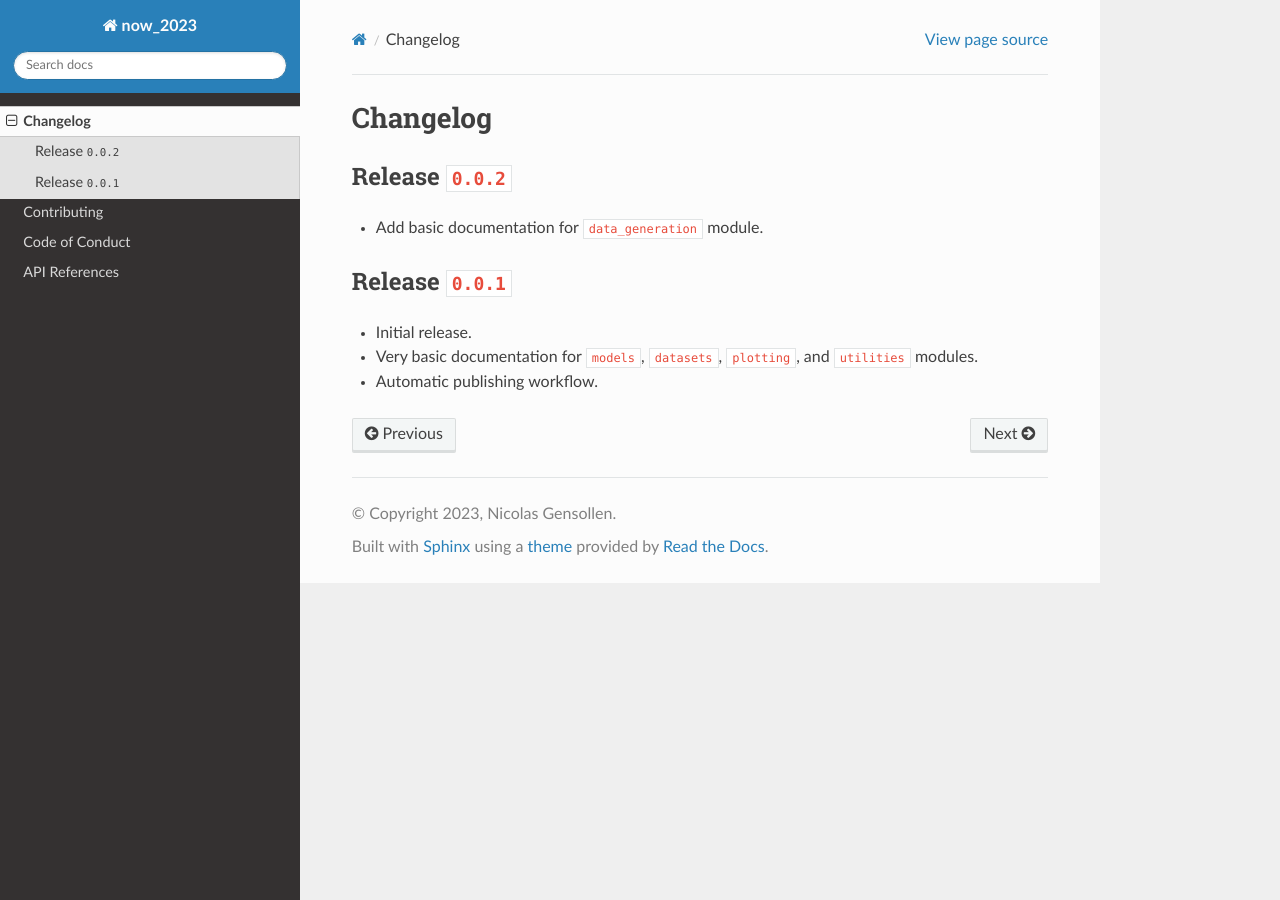
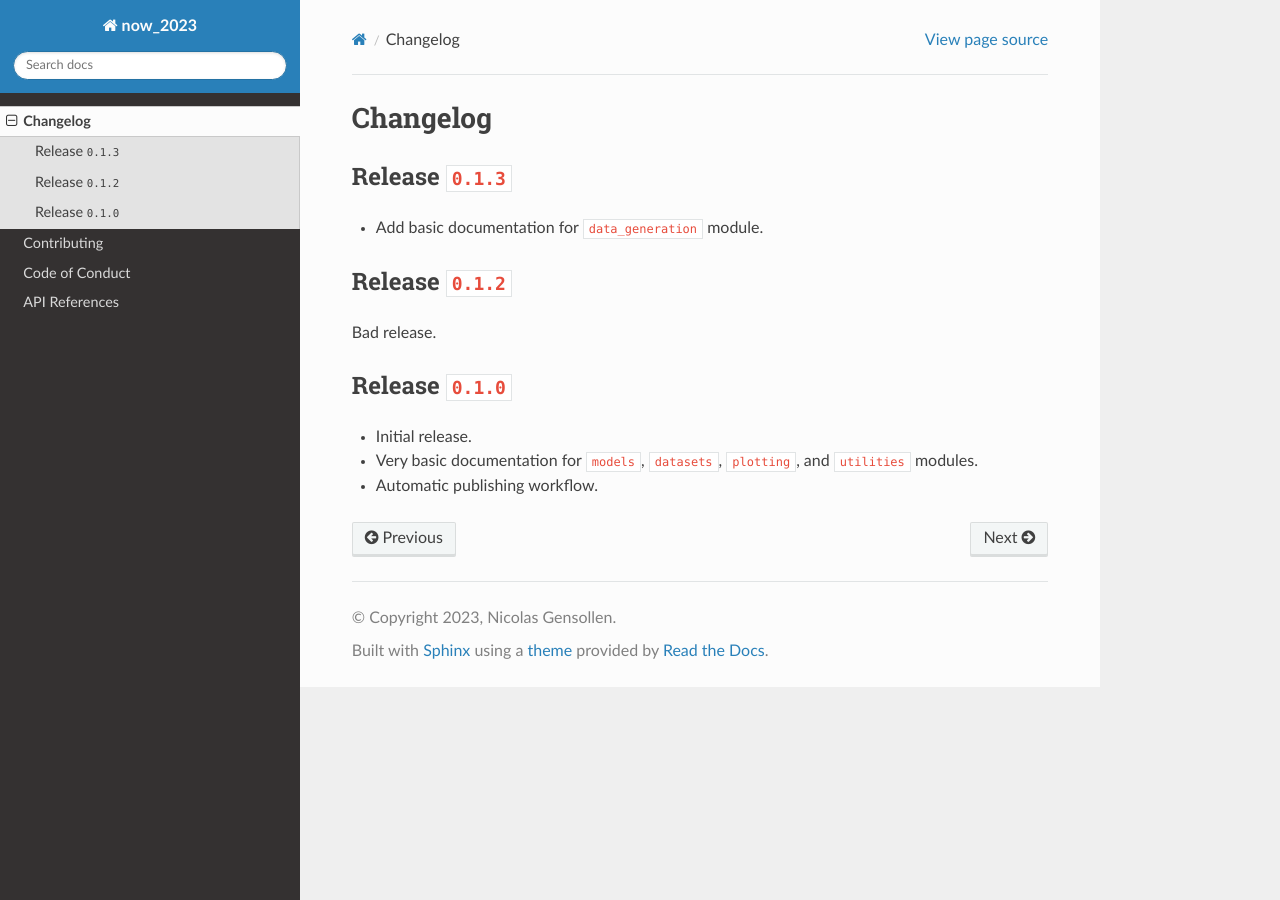
Before and after one commit to aramis-lab/NOW-2023-lib, a Sphinx documentation site: the page built from docs/changelog.md, in a window 1280 px wide. Built offline with Sphinx 7.4.7 and the Read the Docs theme 2.0.0, drawn with Linux system fonts in a browser that asks for light colours.

Commit message:
bump version number and fix stupid mistake

```diff
--- a/docs/changelog.md
+++ b/docs/changelog.md
@@ -1,10 +1,14 @@
 # Changelog
 
-## Release `0.0.2`
+## Release `0.1.3`
 
 - Add basic documentation for `data_generation` module.
 
-## Release `0.0.1`
+## Release `0.1.2`
+
+Bad release.
+
+## Release `0.1.0`
 
 - Initial release.
 - Very basic documentation for `models`, `datasets`, `plotting`, and `utilities` modules.
--- a/pyproject.toml
+++ b/pyproject.toml
@@ -1,6 +1,6 @@
 [tool.poetry]
 name = "now_2023"
-version = "0.1.0"
+version = "0.1.3"
 description = "Library for the NOW 2023 workshop."
 authors = ["Nicolas Gensollen"]
 license = "MIT"
```
